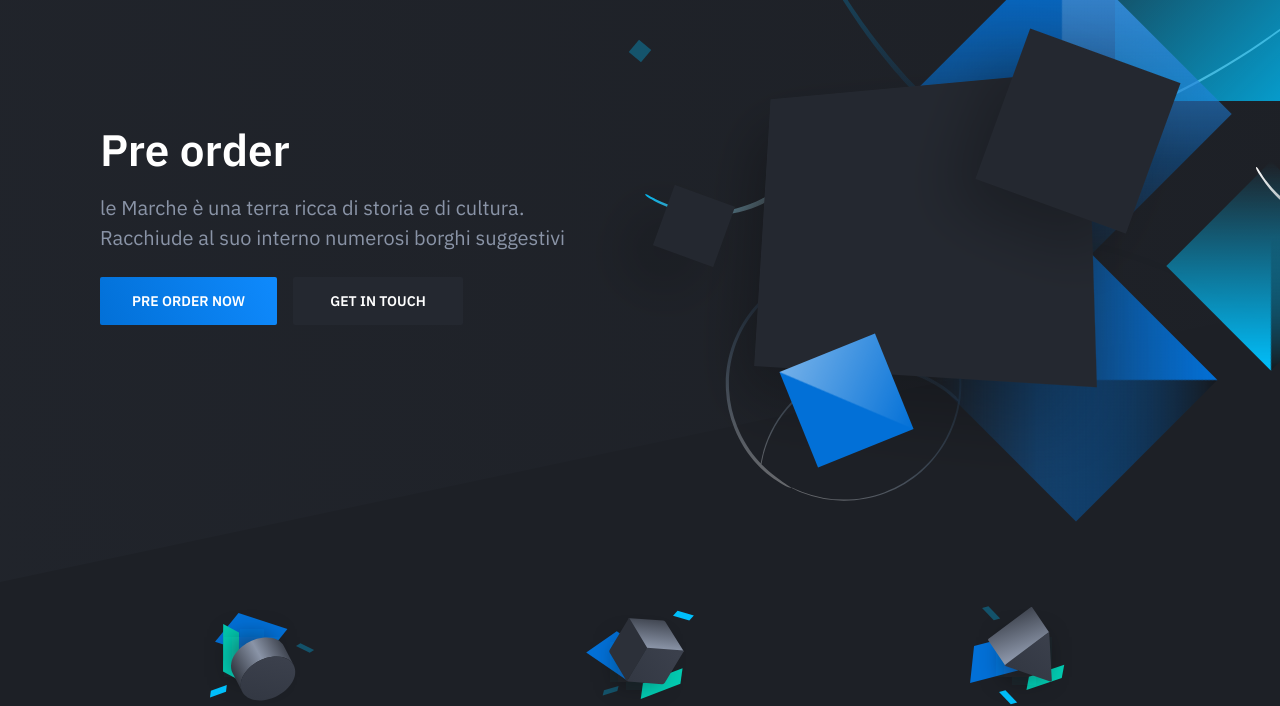
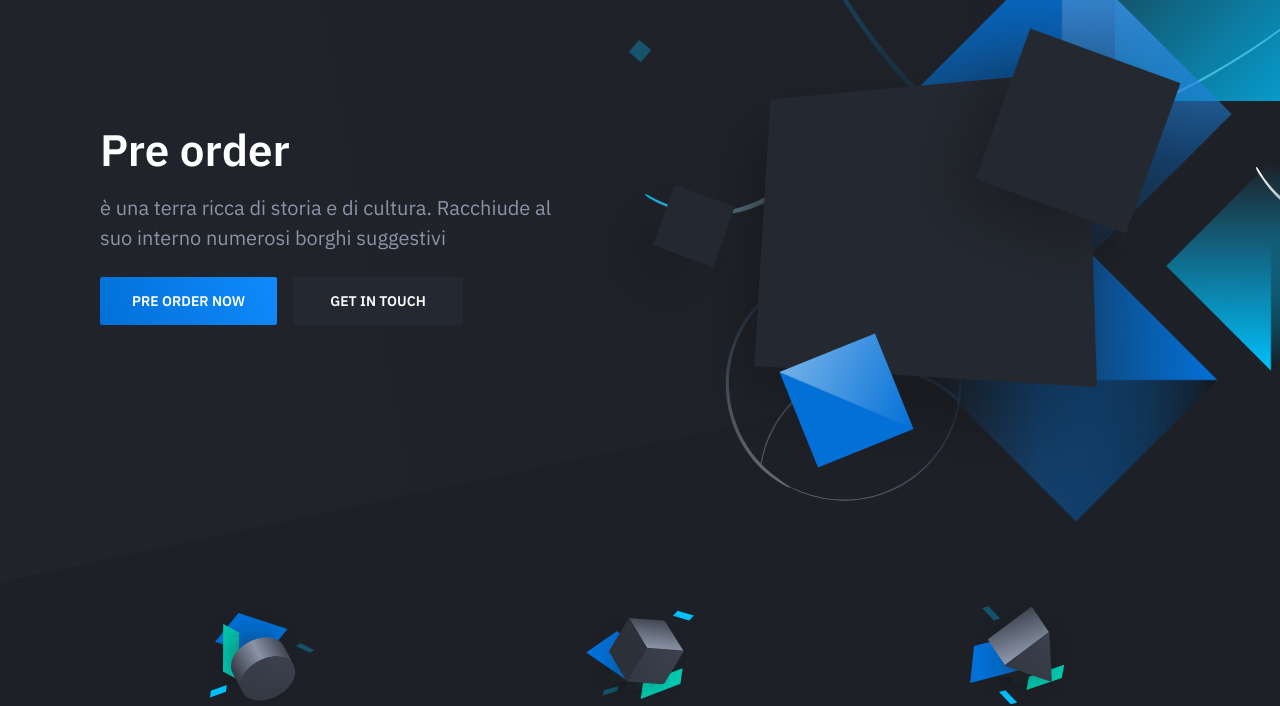
Before and after one commit to Montrasiochiara/landing-page-DM, a plain HTML site: page preorder.html in a window 1280 px wide. Shown: the part 118-824 px from the top of the page. Drawn offline with nearby package versions, Linux system fonts and the light colour scheme.

Commit message:
modifica contenuto

```diff
--- a/preorder.html
+++ b/preorder.html
@@ -40,7 +40,7 @@
                     <div class="hero-inner">
 						<div class="hero-copy">
 	                        <h1 class="hero-title mt-0">Pre order </h1>
-	                        <p class="hero-paragraph"> le Marche è una terra ricca di storia e di cultura. Racchiude al suo interno numerosi borghi suggestivi </p>
+	                        <p class="hero-paragraph"> è una terra ricca di storia e di cultura. Racchiude al suo interno numerosi borghi suggestivi </p>
 	                        <div class="hero-cta"><a class="button button-primary" href="#">Pre order now</a><a class="button" href="#">Get in touch</a></div>
 						</div>
 						<div class="hero-figure anime-element">
```
Also changed, not shown: index.html (+1 -1 lines).
